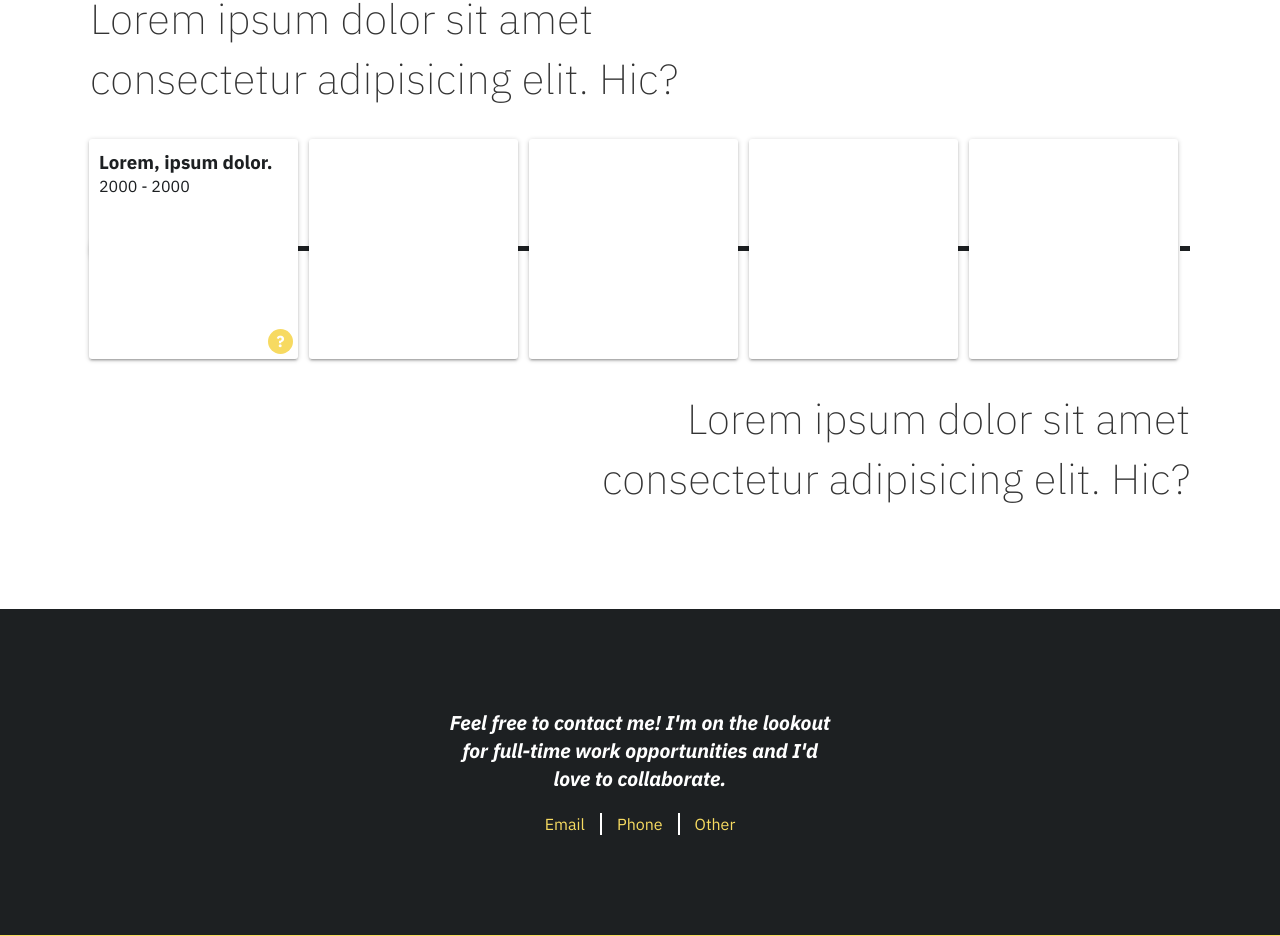
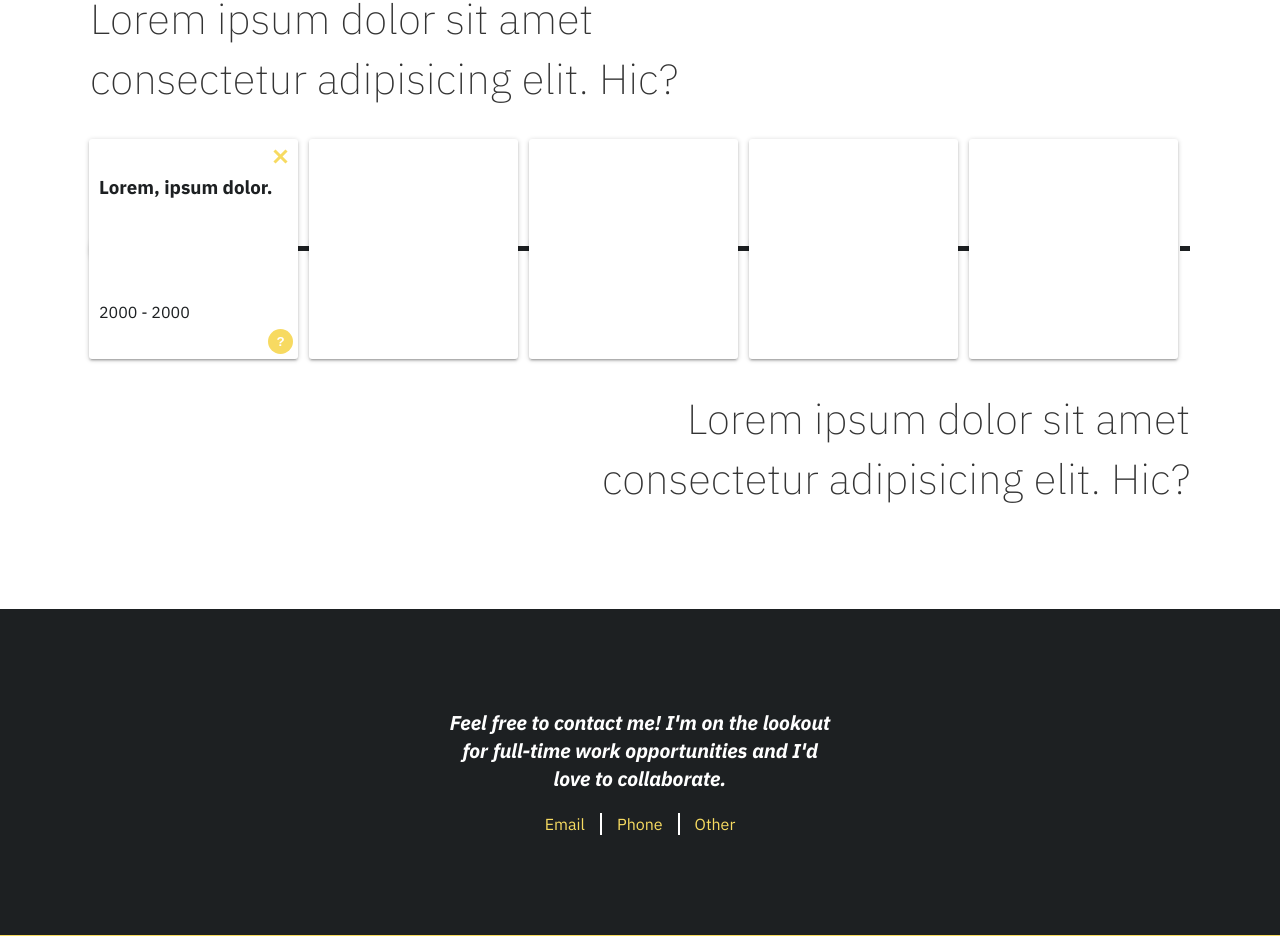
Before and after one commit to Dangyras/portfolio, a React (Create React App) app: page / in a window 1280 px wide. Shown: the part 1886-2822 px from the top of the page. Built offline with nearby package versions, Linux system fonts and the light colour scheme.

Commit message:
Added close & more buttons to experience cards.

```diff
--- a/src/App.css
+++ b/src/App.css
@@ -55,6 +55,11 @@ a:hover {
     opacity: 0.9;
 }
 
+button {
+    border: none;
+    background: none;
+}
+
 .container {
     width: 90vw;
     max-width: 1100px;
@@ -64,6 +69,35 @@ a:hover {
 .shadow {
     webkit-box-shadow: 0 2px 2px 0 rgba(0, 0, 0, 0.14), 0 3px 1px -2px rgba(0, 0, 0, 0.12), 0 1px 5px 0 rgba(0, 0, 0, 0.2);
     box-shadow: 0 2px 2px 0 rgba(0, 0, 0, 0.14), 0 3px 1px -2px rgba(0, 0, 0, 0.12), 0 1px 5px 0 rgba(0, 0, 0, 0.2);
+}
+
+button.close {
+    position: absolute;
+    top: 5px;
+    right: 5px;
+    width: 25px;
+    height: 25px;
+    display: flex;
+    justify-content: center;
+    align-items: center;
+    cursor: pointer;
+}
+
+button.close:before,
+button.close:after {
+    position: absolute;
+    content: "";
+    width: 17px;
+    height: 3px;
+    background: #f7da61;
+}
+
+button.close:before {
+    transform: rotate(45deg);
+}
+
+button.close:after {
+    transform: rotate(-45deg);
 }
 
 main section:nth-child(even) {
--- a/src/Section.css
+++ b/src/Section.css
@@ -170,7 +170,10 @@
     transform: scale(0);
     transform: scale(1);
     transform-origin: center;
-    padding: 10px;
+    padding: 35px 10px 35px 10px;
+    display: flex;
+    flex-direction: column;
+    justify-content: space-between;
 }
 
 .experience-content .info {
--- a/src/components/HistoryList.js
+++ b/src/components/HistoryList.js
@@ -7,9 +7,12 @@ class HistoryList extends Component {
                 <div className="point-wrapper">
                     <span className="point shadow" />
                     <div className="experience-content shadow">
+                        <button className="close" title="Uzdaryti" />
                         <h3>Lorem, ipsum dolor.</h3>
                         <span>2000 - 2000</span>
-                        <span className="info">?</span>
+                        <button className="info" title="Daugiau">
+                            ?
+                        </button>
                     </div>
                 </div>
                 <div className="point-wrapper">
```
